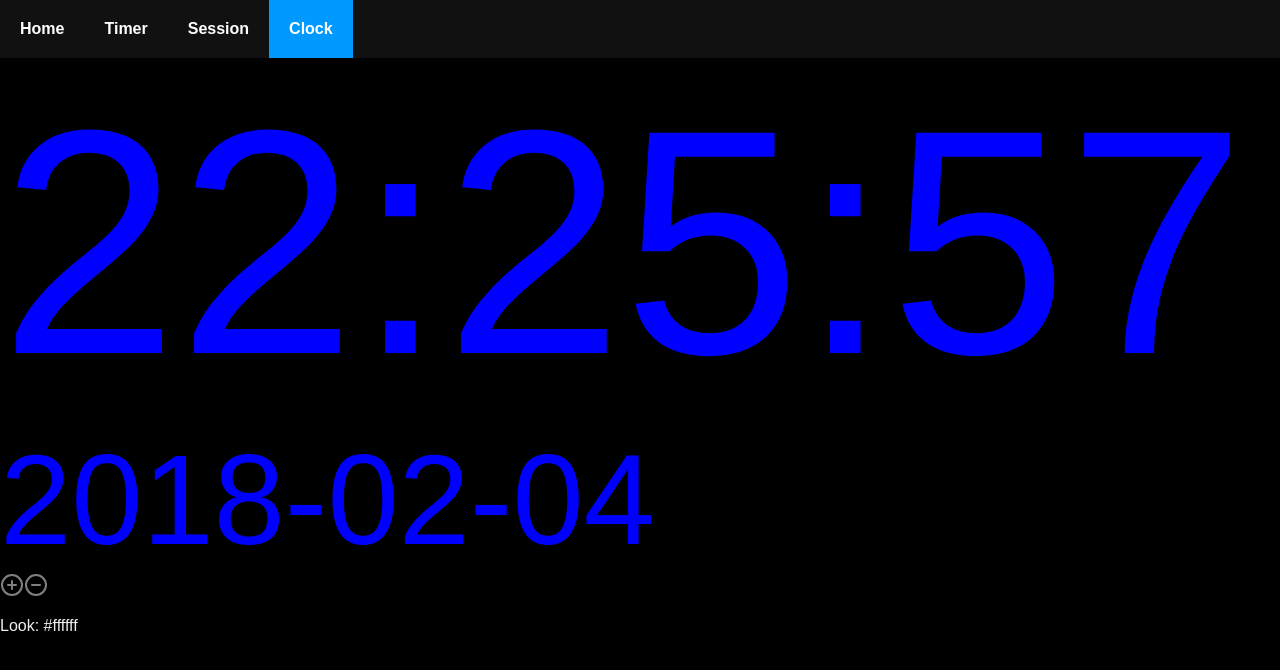
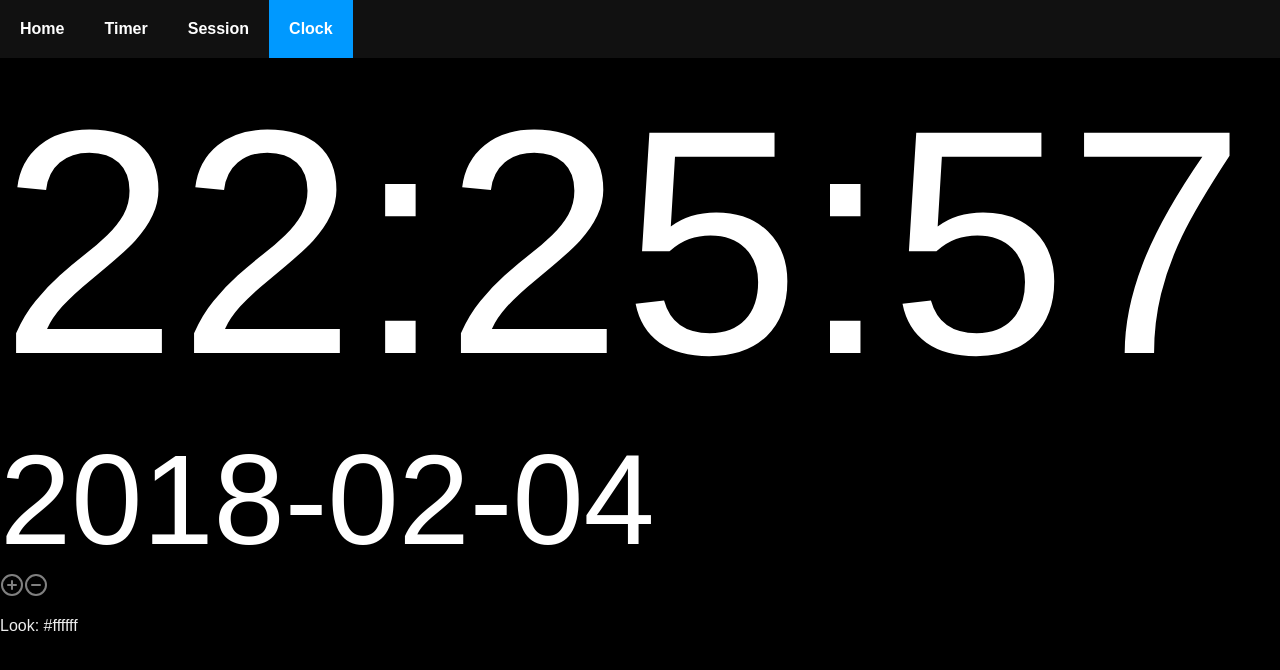
Before and after one commit to jgorman/darkest-night-clock-react-js, a React (Create React App) app: page /#/clock in a window 1280 px wide. Shown: the top 670 px of the page. Built offline with nearby package versions, Linux system fonts and the light colour scheme.

Commit message:
Brightness working.

```diff
--- a/src/Clock.js
+++ b/src/Clock.js
@@ -4,7 +4,7 @@ import ShowDate from "./ShowDate";
 import Alert from "./Alert";
 import plusCircle from "./plus-circle.svg";
 import minusCircle from "./minus-circle.svg";
-import {zeropad, formatColor} from "./utils";
+import {formatColor} from "./utils";
 
 class Clock extends Component {
   constructor(props) {
@@ -59,8 +59,8 @@ class Clock extends Component {
     const color = formatColor(this.state.color, this.state.brightness);
     return (
       <div>
-        <ShowTime date={this.state.date}></ShowTime>
-        <ShowDate date={this.state.date}></ShowDate>
+        <ShowTime color={color} date={this.state.date}></ShowTime>
+        <ShowDate color={color} date={this.state.date}></ShowDate>
         <div>
           <img onClick={this.brighterClick} src={plusCircle} className="controls" alt="Brighter" />
           <img onClick={this.dimmerClick} src={minusCircle} className="controls" alt="Dimmer" />
--- a/src/ShowDate.js
+++ b/src/ShowDate.js
@@ -1,14 +1,9 @@
 import React, { Component } from "react";
-import {zeropad, formatColor} from "./utils";
+import { zeropad } from "./utils";
 
 class ShowDate extends Component {
-  constructor(props) {
-    super(props);
-    this.state = { date: new Date() };
-  }
-
   formatDate() {
-    const date = this.state.date;
+    const date = this.props.date;
     const year = date.getFullYear();
     const month = date.getMonth() + 1;
     const day = date.getDate();
@@ -19,8 +14,10 @@ class ShowDate extends Component {
 
   render() {
     return (
-      <div className="clock-date">{this.formatDate()}</div>
-    )
+      <div className="clock-date" style={{ color: this.props.color }}>
+        {this.formatDate()}
+      </div>
+    );
   }
 }
 
--- a/src/ShowTime.js
+++ b/src/ShowTime.js
@@ -1,30 +1,25 @@
 import React, { Component } from "react";
+import {zeropad} from "./utils";
 
 class ShowTime extends Component {
-  constructor(props) {
-    super(props);
-  }
-
-  formatNumber(num, len) {
-    const str = num.toString();
-    return str.padStart(len, "0");
-  }
 
   formatTime() {
     const date = this.props.date;
     const hour = date.getHours();
     const minute = date.getMinutes();
     const second = date.getSeconds();
-    const hour2 = this.formatNumber(hour, 2);
-    const minute2 = this.formatNumber(minute, 2);
-    const second2 = this.formatNumber(second, 2);
+    const hour2 = zeropad(hour, 2);
+    const minute2 = zeropad(minute, 2);
+    const second2 = zeropad(second, 2);
     return `${hour2}:${minute2}:${second2}`;
   }
 
   render() {
     return (
-      <div className="clock-time">{this.formatTime()}</div>
-    )
+      <div className="clock-time" style={{ color: this.props.color }}>
+        {this.formatTime()}
+      </div>
+    );
   }
 }
 
--- a/src/utils.js
+++ b/src/utils.js
@@ -4,11 +4,11 @@ export function zeropad(num, len) {
   return str.padStart(len, "0");
 }
 
-// Takes [r, g, b] and returns #rrggbb scaled by brightness.
-export function formatColor(color, brightness = 1.0) {
-  let col = "#";
-  color.forEach((n) => {
-    col = col + Math.round(n * brightness).toString(16).padStart(2, "0");
+// Takes [r, g, b] and returns ""#rrggbb" scaled by optional brightness.
+export function formatColor(color_a, brightness = 1.0) {
+  let color_s = "#";
+  color_a.forEach((n) => {
+    color_s += Math.round(n * brightness).toString(16).padStart(2, "0");
   });
-  return col;
+  return color_s;
 }
```
